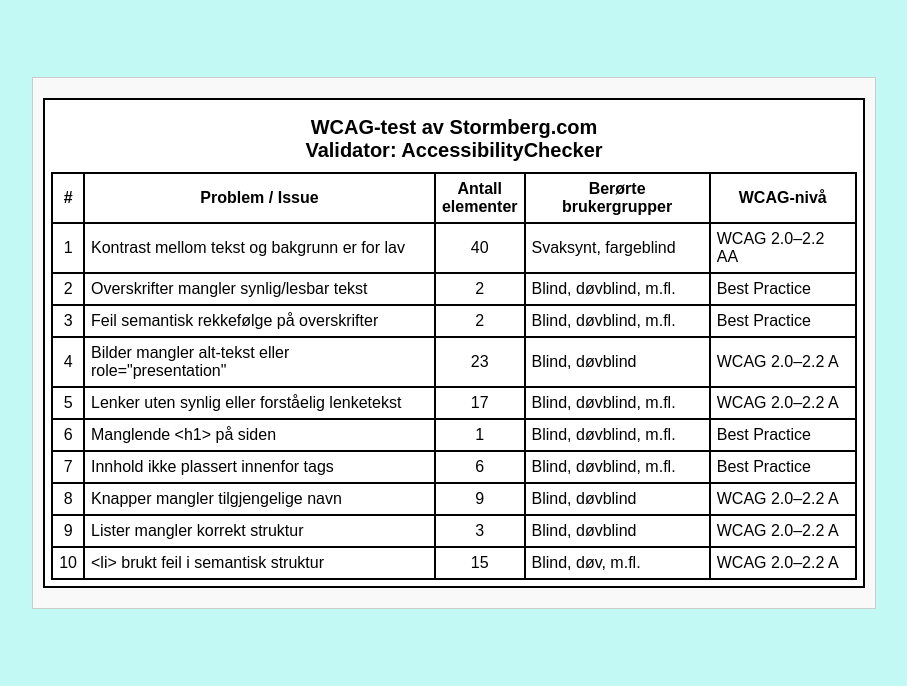
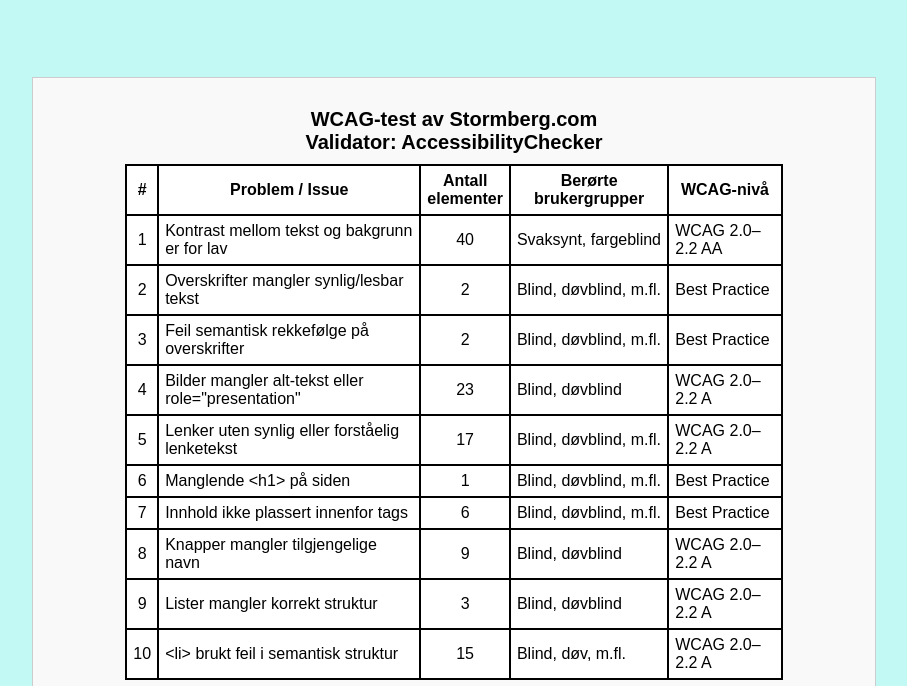
Before and after one commit to Steffex86/wes120v, a plain HTML site: page uu.html in a window 1280 px wide. Shown: the part 105-791 px from the top of the page, without its empty margins (186-1093 px from the left). Drawn offline with Linux system fonts and the light colour scheme.

Commit message:
tablewidth

```diff
--- a/uu.css
+++ b/uu.css
@@ -26,7 +26,7 @@
 }
 table {
     margin: 10px auto;
-    display:block;
+    width: 80%;
 }
 th {
    height: 30px;
```
